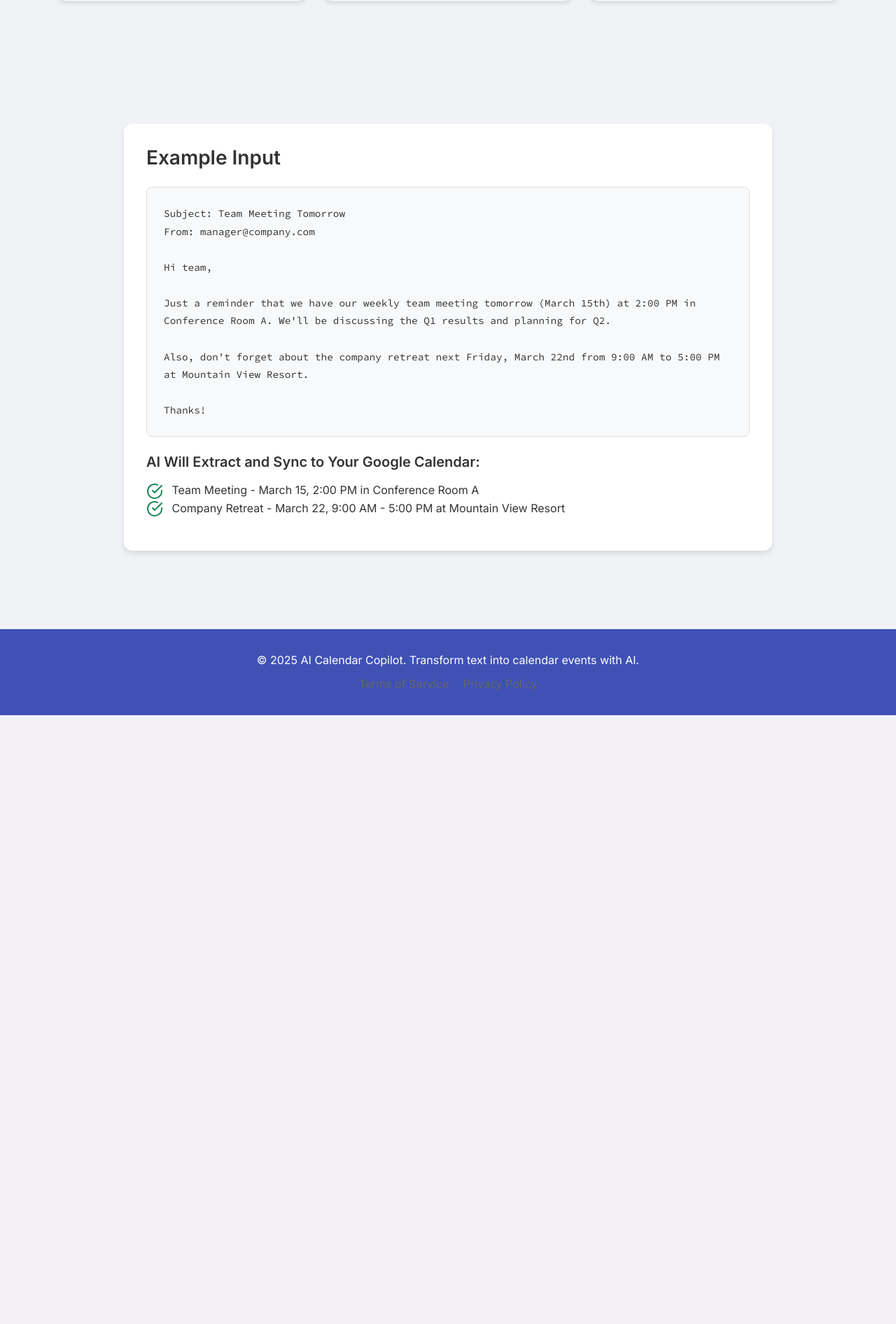
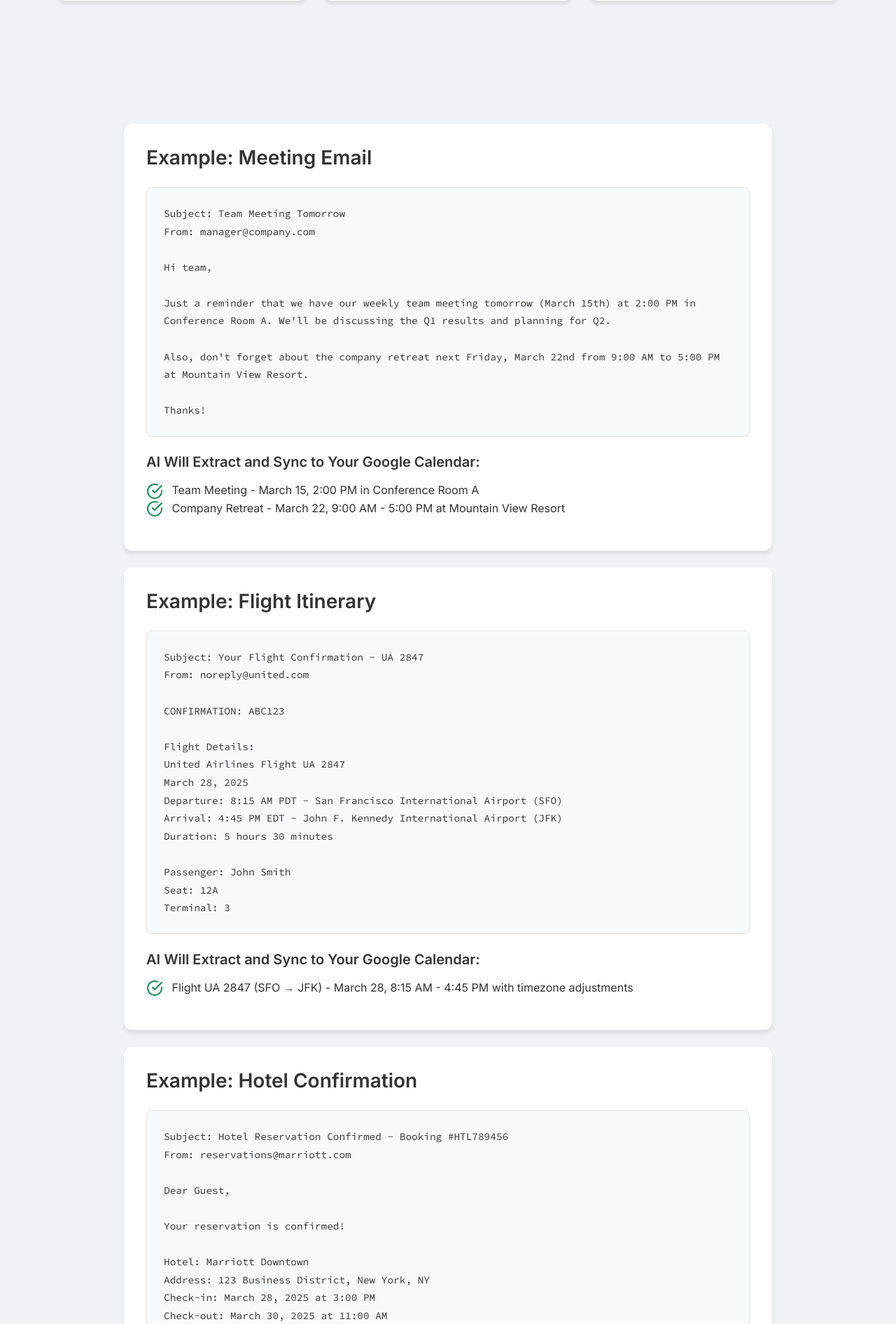
Before and after one commit to willcheung/AITextBot, a Flask app: page / in a window 1280 px wide. Shown: the part 1114-3006 px from the top of the page at 70% size. Before the commit the page ends 2136 px from the top, so only its background shows below. Run offline with Flask 3, Linux system fonts and the light colour scheme; some libraries are stand-ins or nearby versions.

Commit message:
Assistant checkpoint: Added flight and hotel examples to index.html
Assistant generated file changes:
- templates/index.html: Add flight itinerary and hotel email examples

---

User prompt:

include a flight itinerary and hotel email in the Example Input section as an additional example in index.html.

Replit-Commit-Author: Assistant
Replit-Commit-Session-Id: 03b672d9-9a0c-41d2-ba32-9c9cc3d20338

```diff
--- a/templates/index.html
+++ b/templates/index.html
@@ -85,8 +85,9 @@
     <div class="container">
         <div class="row justify-content-center">
             <div class="col-lg-10">
+                <!-- Meeting Email Example -->
                 <div class="example-card">
-                    <h3 class="mb-4">Example Input</h3>
+                    <h3 class="mb-4">Example: Meeting Email</h3>
                     <div class="example-text">
                         <code>
 Subject: Team Meeting Tomorrow<br>
@@ -110,6 +111,70 @@ Thanks!
                         </ul>
                     </div>
                 </div>
+
+                <!-- Flight Itinerary Example -->
+                <div class="example-card mt-4">
+                    <h3 class="mb-4">Example: Flight Itinerary</h3>
+                    <div class="example-text">
+                        <code>
+Subject: Your Flight Confirmation - UA 2847<br>
+From: noreply@united.com<br><br>
+
+CONFIRMATION: ABC123<br><br>
+
+Flight Details:<br>
+United Airlines Flight UA 2847<br>
+March 28, 2025<br>
+Departure: 8:15 AM PDT - San Francisco International Airport (SFO)<br>
+Arrival: 4:45 PM EDT - John F. Kennedy International Airport (JFK)<br>
+Duration: 5 hours 30 minutes<br><br>
+
+Passenger: John Smith<br>
+Seat: 12A<br>
+Terminal: 3
+                        </code>
+                    </div>
+
+                    <div class="mt-4">
+                        <h5>AI Will Extract and Sync to Your Google Calendar:</h5>
+                        <ul class="list-unstyled">
+                            <li><i data-feather="check-circle" class="text-success me-2"></i> Flight UA 2847 (SFO → JFK) - March 28, 8:15 AM - 4:45 PM with timezone adjustments</li>
+                        </ul>
+                    </div>
+                </div>
+
+                <!-- Hotel Confirmation Example -->
+                <div class="example-card mt-4">
+                    <h3 class="mb-4">Example: Hotel Confirmation</h3>
+                    <div class="example-text">
+                        <code>
+Subject: Hotel Reservation Confirmed - Booking #HTL789456<br>
+From: reservations@marriott.com<br><br>
+
+Dear Guest,<br><br>
+
+Your reservation is confirmed!<br><br>
+
+Hotel: Marriott Downtown<br>
+Address: 123 Business District, New York, NY<br>
+Check-in: March 28, 2025 at 3:00 PM<br>
+Check-out: March 30, 2025 at 11:00 AM<br>
+Nights: 2<br>
+Room Type: King Deluxe<br>
+Confirmation Number: HTL789456<br><br>
+
+Guest: John Smith<br>
+Phone: +1-555-123-4567
+                        </code>
+                    </div>
+
+                    <div class="mt-4">
+                        <h5>AI Will Extract and Sync to Your Google Calendar:</h5>
+                        <ul class="list-unstyled">
+                            <li><i data-feather="check-circle" class="text-success me-2"></i> Hotel Stay - Marriott Downtown - March 28-30, 2025 with check-in/out times</li>
+                        </ul>
+                    </div>
+                </div>
             </div>
         </div>
     </div>
```
